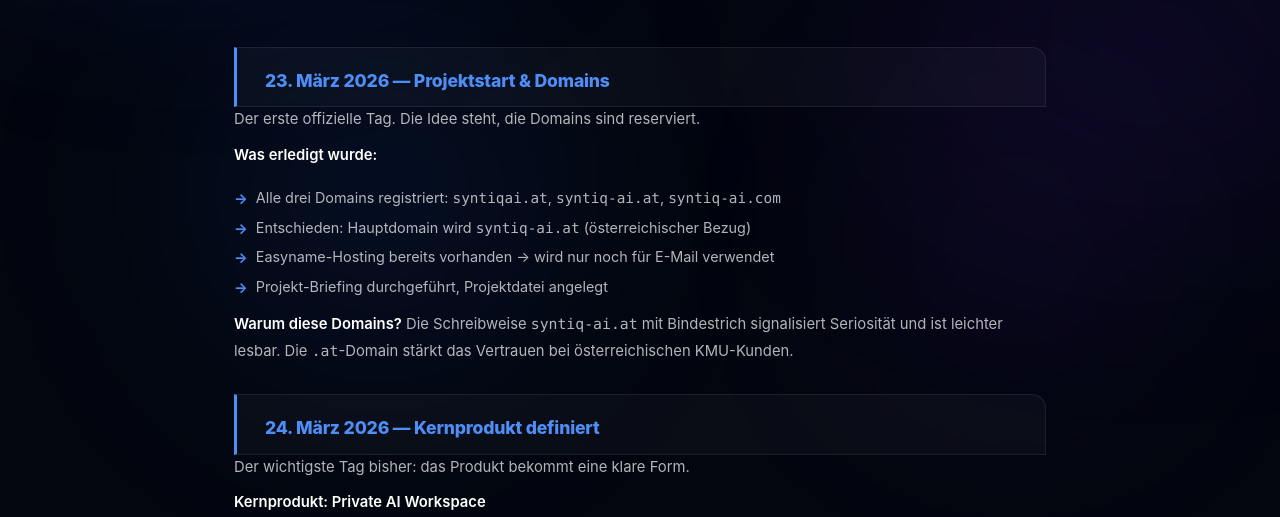
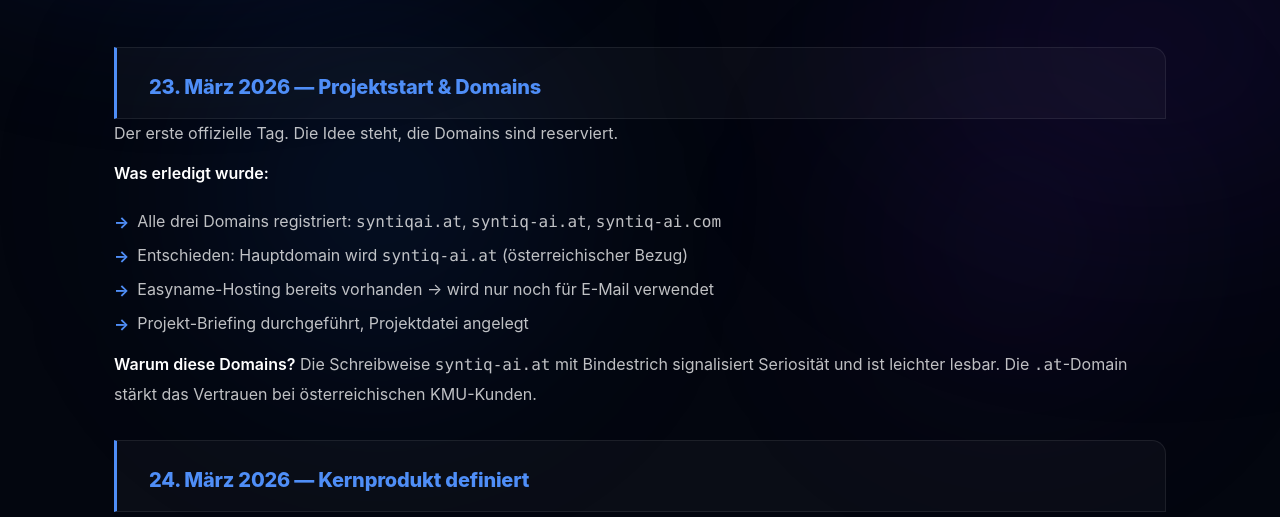
Before and after one commit to syntiqAI/syntiqai-website, a Next.js app: page /projekte/syntiqai-aufbau in a window 1280 px wide. Shown: the part 278-795 px from the top of the page. Built offline with nearby package versions, Linux system fonts and the light colour scheme; no server answers.

Commit message:
style: wider content area (1100px), larger project/timeline text

```diff
--- a/src/app/blog/[slug]/page.tsx
+++ b/src/app/blog/[slug]/page.tsx
@@ -22,7 +22,7 @@
     const authorId = meta.author ? (authorMap[meta.author] ?? meta.author.toLowerCase()) : null
 
     return (
-      <div style={{ maxWidth: '720px', margin: '0 auto', padding: '4rem 1.5rem' }}>
+      <div style={{ maxWidth: '980px', margin: '0 auto', padding: '4rem 1.5rem' }}>
         <Link href="/blog" style={{ fontSize: '0.85rem', color: 'rgba(255,255,255,0.4)', textDecoration: 'none', display: 'inline-block', marginBottom: '2rem' }}>
           ← Zurück zum Blog
         </Link>
--- a/src/app/projekte/[slug]/page.tsx
+++ b/src/app/projekte/[slug]/page.tsx
@@ -21,7 +21,7 @@
     const sc = statusColors[meta.status ?? ''] ?? { bg: 'rgba(255,255,255,0.06)', color: 'rgba(255,255,255,0.5)', border: 'rgba(255,255,255,0.1)' }
 
     return (
-      <div style={{ maxWidth: '860px', margin: '0 auto', padding: '4rem 1.5rem' }}>
+      <div style={{ maxWidth: '1100px', margin: '0 auto', padding: '4rem 1.5rem' }}>
 
         <Link href="/projekte" style={{ fontSize: '0.85rem', color: 'rgba(255,255,255,0.4)', textDecoration: 'none', display: 'inline-block', marginBottom: '2rem' }}>
           ← Zurück zu Projekte
--- a/src/components/timeline-components.tsx
+++ b/src/components/timeline-components.tsx
@@ -5,11 +5,11 @@
       border: '1px solid rgba(255,255,255,0.08)',
       borderLeft: '3px solid #4f8ef7',
       borderRadius: '0 0.875rem 0 0',
-      padding: '1.25rem 1.75rem 0.75rem',
+      padding: '1.5rem 2rem 1rem',
       marginTop: '0',
     }}>
       <h2 style={{
-        fontSize: '1.1rem', fontWeight: 800, color: '#4f8ef7',
+        fontSize: '1.25rem', fontWeight: 800, color: '#4f8ef7',
         letterSpacing: '-0.01em', margin: 0,
       }}>{children}</h2>
     </div>
@@ -17,8 +17,8 @@
 
   p: ({ children }: { children?: React.ReactNode }) => (
     <p style={{
-      color: 'rgba(255,255,255,0.7)', lineHeight: 1.75, fontSize: '0.925rem',
-      margin: '0 0 0.6rem 0',
+      color: 'rgba(255,255,255,0.75)', lineHeight: 1.8, fontSize: '1rem',
+      margin: '0 0 0.75rem 0',
     }}>{children}</p>
   ),
 
@@ -33,7 +33,7 @@
   ),
 
   li: ({ children }: { children?: React.ReactNode }) => (
-    <li style={{ display: 'flex', alignItems: 'flex-start', gap: '0.5rem', color: 'rgba(255,255,255,0.7)', fontSize: '0.9rem', lineHeight: 1.6 }}>
+    <li style={{ display: 'flex', alignItems: 'flex-start', gap: '0.5rem', color: 'rgba(255,255,255,0.75)', fontSize: '1rem', lineHeight: 1.7 }}>
       <span style={{ color: '#4f8ef7', fontWeight: 700, flexShrink: 0, marginTop: '1px' }}>→</span>
       <span>{children}</span>
     </li>
```
